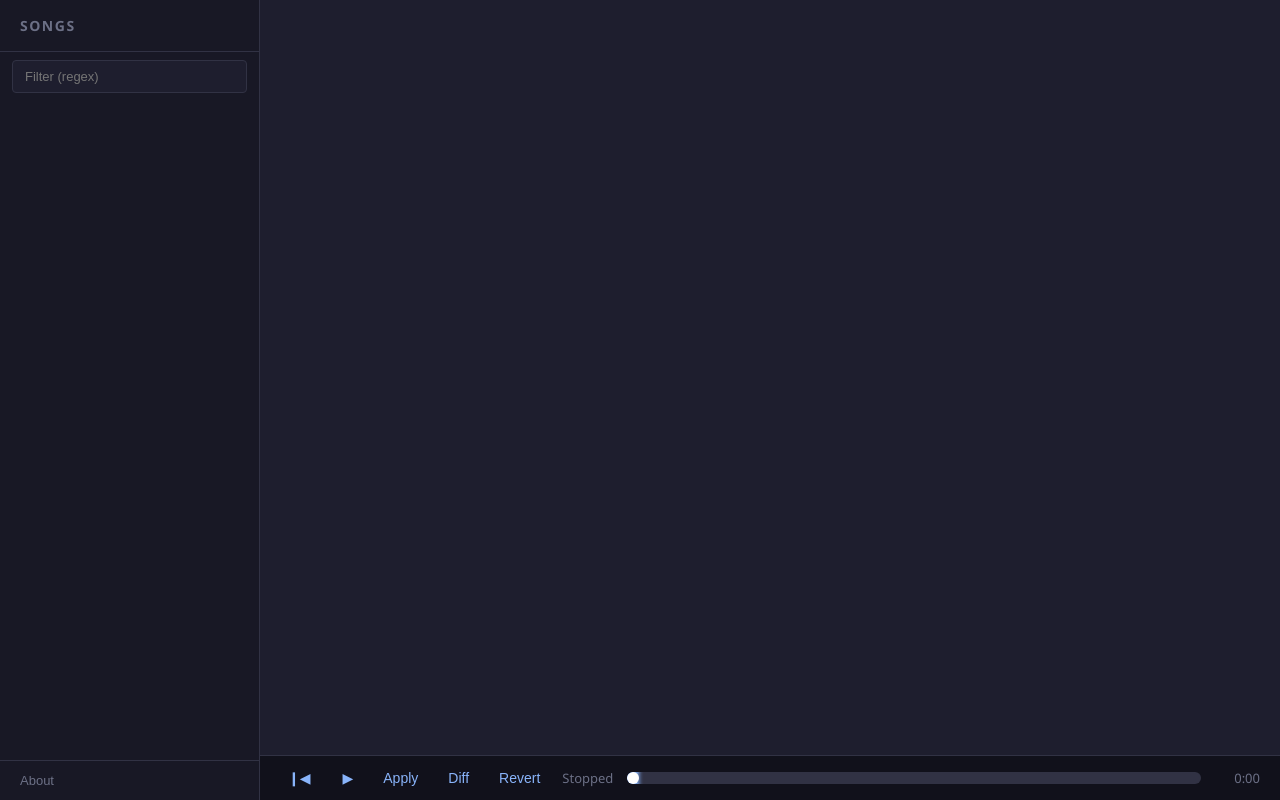
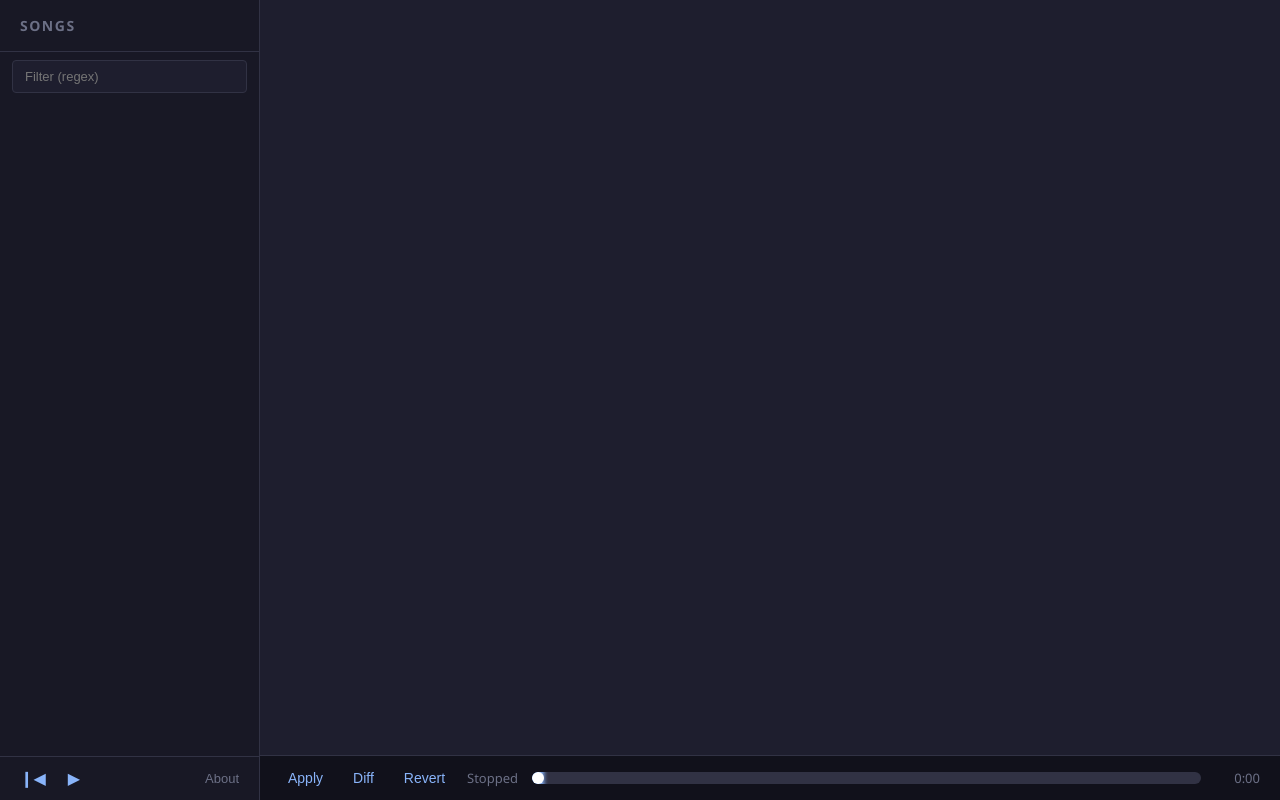
Before and after one commit to mike-seger/strudel-playground, a website: page index.html in a window 1280 px wide. Drawn offline with Linux system fonts and the light colour scheme.

Commit message:
fixed layout

```diff
--- a/index.html
+++ b/index.html
@@ -27,17 +27,21 @@
       <h2>Songs</h2>
       <input id="song-filter" type="text" placeholder="Filter (regex)" />
       <ul id="song-list" tabindex="0"></ul>
-      <button id="about-btn" title="About this project">About</button>
+      <div id="sidebar-footer">
+        <div id="sidebar-left">
+          <button id="reset-btn" title="Back to start"><span id="reset-icon">&#10073;&#9664;</span></button>
+          <button id="play-btn" title="Play / Pause">
+            <span id="play-icon">&#9654;</span>
+          </button>
+        </div>
+        <button id="about-btn" title="About this project">About</button>
+      </div>
     </aside>
     <main id="main">
       <div id="pattern-display"></div>
       <div id="editor"></div>
       <div id="diff-view" style="display:none"></div>
       <div id="toolbar">
-        <button id="reset-btn" title="Back to start"><span id="reset-icon">&#10073;&#9664;</span></button>
-        <button id="play-btn" title="Play / Pause">
-          <span id="play-icon">&#9654;</span>
-        </button>
         <button id="apply-btn" title="Apply changes">Apply</button>
         <button id="diff-btn" title="Show diff">Diff</button>
         <button id="revert-btn" title="Revert to original">Revert</button>
--- a/style.css
+++ b/style.css
@@ -153,16 +153,50 @@ html, body {
   font-weight: 600;
 }
 
-#about-btn {
+#sidebar-footer {
+  display: flex;
+  align-items: center;
+  justify-content: space-between;
+  border-top: 1px solid var(--border);
+  padding: 6px 10px;
+}
+
+#sidebar-left {
+  display: flex;
+  align-items: center;
+  gap: 2px;
+}
+
+#sidebar-footer button {
   border: none;
   background: transparent;
+  cursor: pointer;
+  padding: 6px 10px;
+  transition: color 0.15s;
+}
+
+#sidebar-footer #reset-btn,
+#sidebar-footer #play-btn {
+  color: var(--accent);
+  font-size: 16px;
+}
+
+#sidebar-footer #reset-btn:hover,
+#sidebar-footer #play-btn:hover {
+  color: var(--accent-hover);
+}
+
+#sidebar-footer #play-btn.playing {
+  color: #f38ba8;
+}
+
+#sidebar-footer #play-btn.playing:hover {
+  color: #f5a0b8;
+}
+
+#about-btn {
   color: var(--text-muted);
   font-size: 13px;
-  cursor: pointer;
-  padding: 12px 20px;
-  text-align: left;
-  border-top: 1px solid var(--border);
-  transition: color 0.15s;
 }
 
 #about-btn:hover {
@@ -243,22 +277,6 @@ body > canvas {
   color: var(--accent-hover);
 }
 
-#reset-btn {
-  font-size: 14px;
-  letter-spacing: 0px;
-  padding-right: 10px !important;
-}
-
-#play-btn.playing {
-  color: #f38ba8;
-  position: relative;
-  top: -2px;
-}
-
-#play-btn.playing:hover {
-  color: #f5a0b8;
-}
-
 #status {
   font-size: 13px;
   color: var(--text-muted);
```
